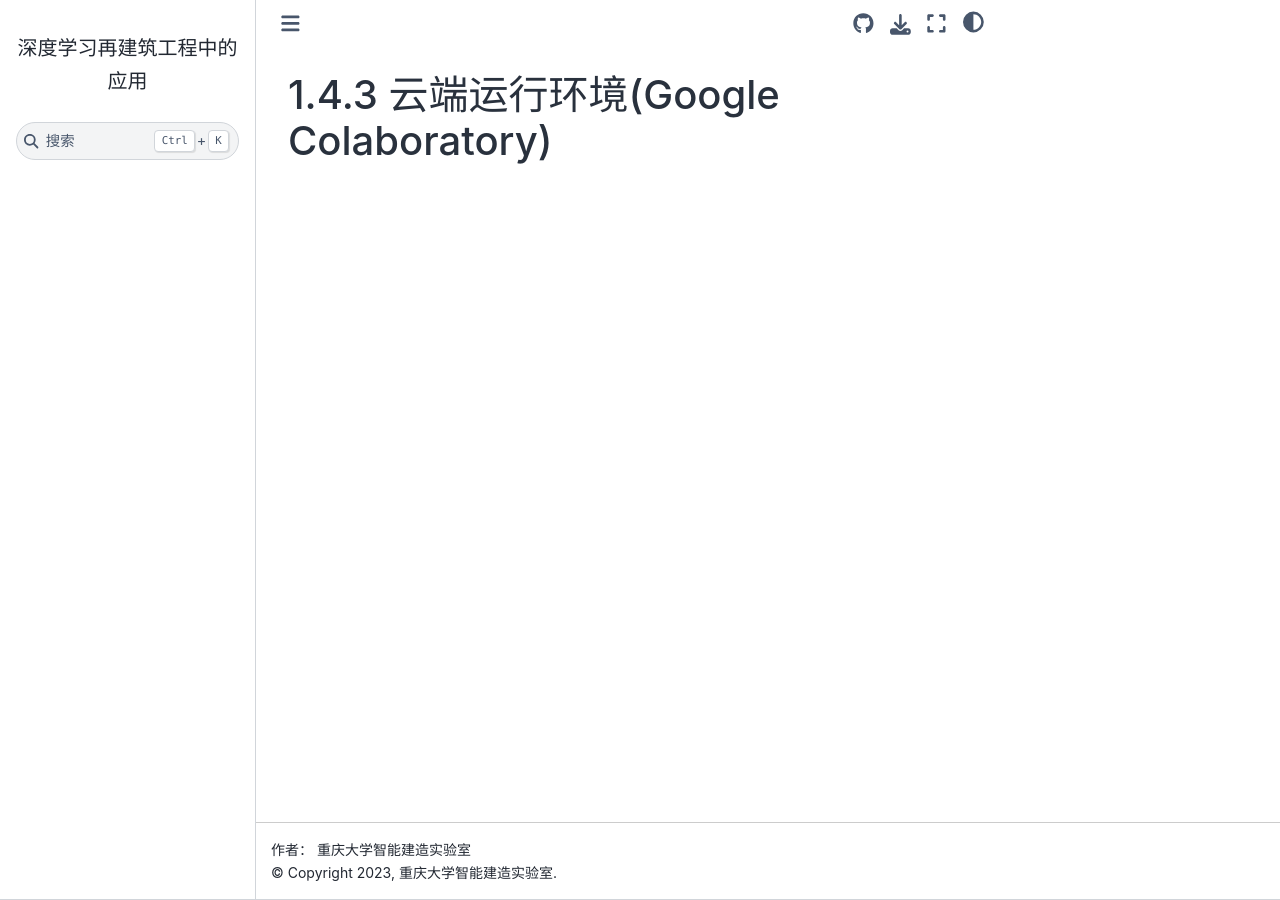
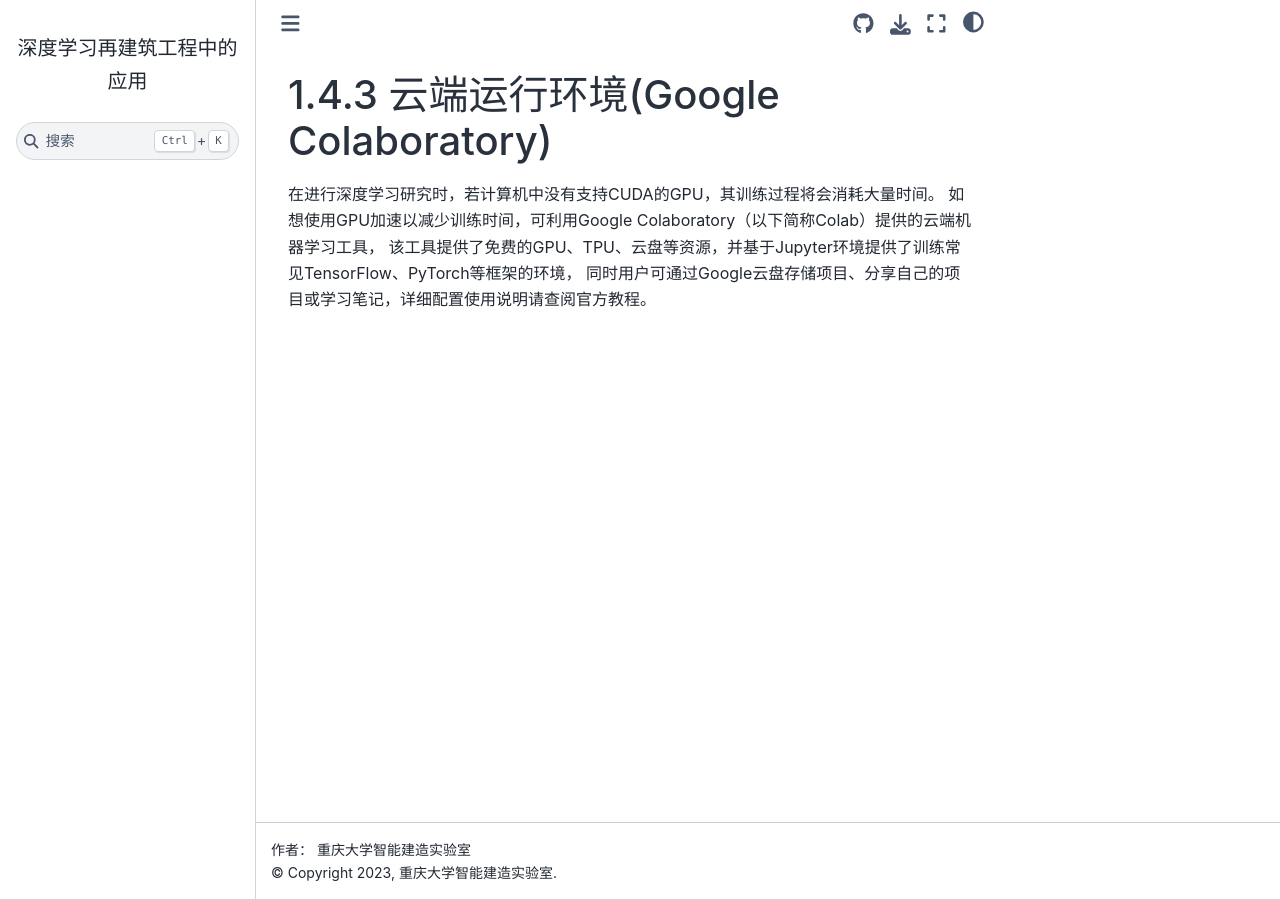
Before and after one commit to iblofcqu/book001, a Sphinx documentation site: the page built from source/1/1.4/1.4.3.md, in a window 1280 px wide. Built offline with Sphinx 7.4.7 and the Sphinx Book theme 1.1.4, drawn with Linux system fonts in a browser that asks for light colours.

Commit message:
docs(1.4.3): 1.4.3

```diff
--- a/source/1/1.4/1.4.3.md
+++ b/source/1/1.4/1.4.3.md
@@ -1,2 +1,7 @@
 1.4.3 云端运行环境(Google Colaboratory)
 ===========================================
+
+在进行深度学习研究时，若计算机中没有支持CUDA的GPU，其训练过程将会消耗大量时间。
+如想使用GPU加速以减少训练时间，可利用Google Colaboratory（以下简称Colab）提供的云端机器学习工具，
+该工具提供了免费的GPU、TPU、云盘等资源，并基于Jupyter环境提供了训练常见TensorFlow、PyTorch等框架的环境，
+同时用户可通过Google云盘存储项目、分享自己的项目或学习笔记，详细配置使用说明请查阅官方教程。
```
